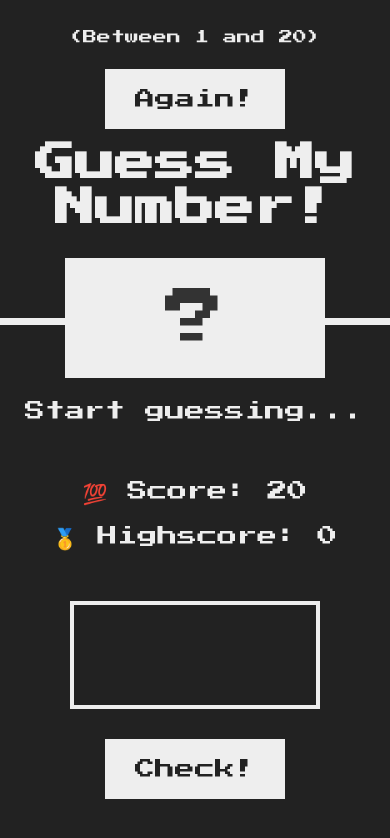
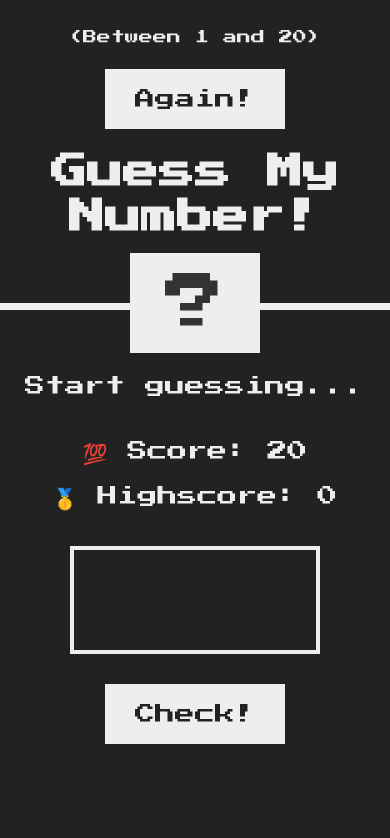
Before and after one commit to Anna-fog/guess_my_gumber, a plain HTML site: page index.html in a window 390 px wide. Drawn offline with Linux system fonts and the light colour scheme.

Commit message:
update mobile adaptive

```diff
--- a/style.css
+++ b/style.css
@@ -131,7 +131,7 @@ h1 {
 
   .right {
     order: -1;
-    margin-bottom: 50px;
+    margin-bottom: 35px;
     text-align: center;
     width: auto;
   }
@@ -141,7 +141,7 @@ h1 {
   }
 
   .message {
-    margin-bottom: 5rem;
+    margin: 20px 0 35px 0;
   }
 }
 
@@ -168,11 +168,26 @@ h1 {
   }
 
   h1 {
-    top: 54%;
+    top: 165px;
+    font-size: 36px;
+    padding: 30px 0;
   }
 
-  .number {
-    width: 26rem;
+  body .number {
+    width: 130px;
+    padding: 20px 0;
+  }
+
+  body {
+    height: 100vh;
+  }
+
+  main {
+    height: 480px;
+  }
+
+  header {
+    height: 280px;
   }
 
 
```
